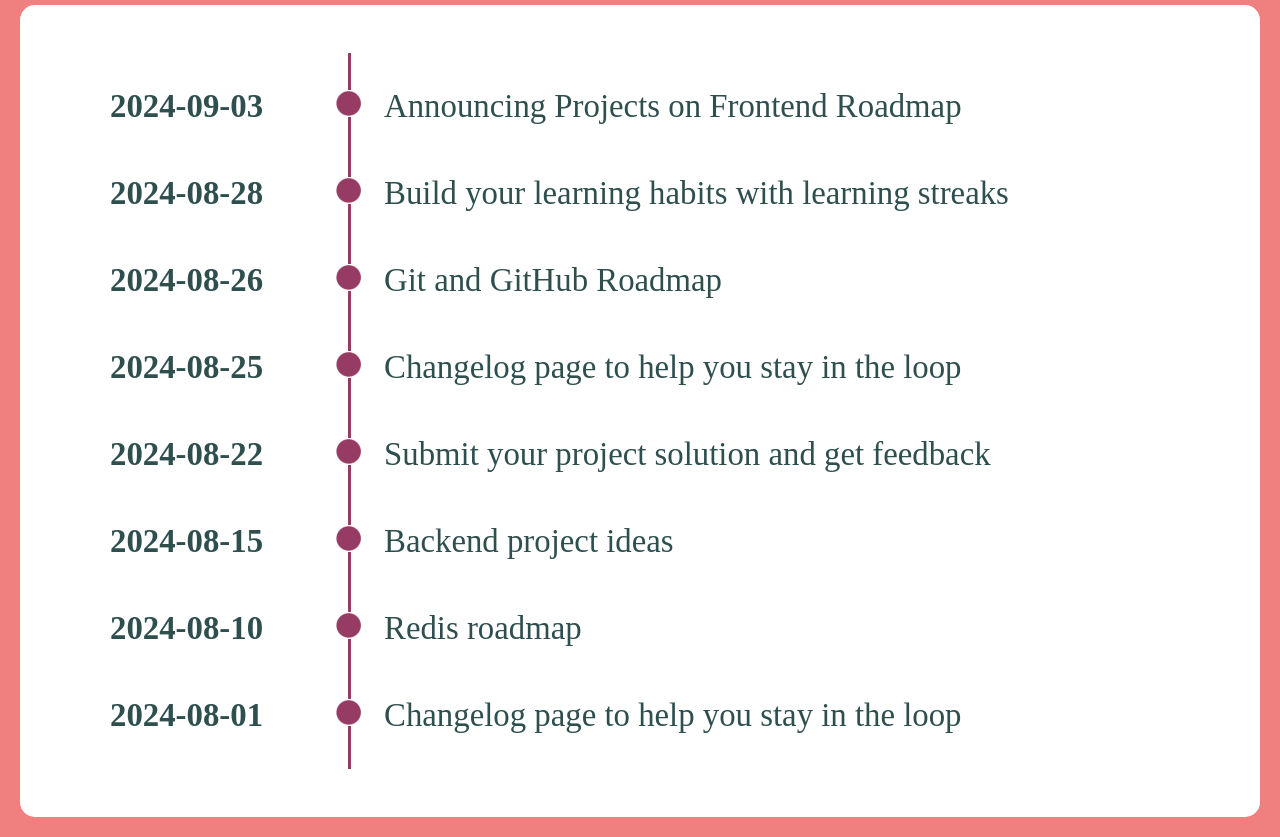
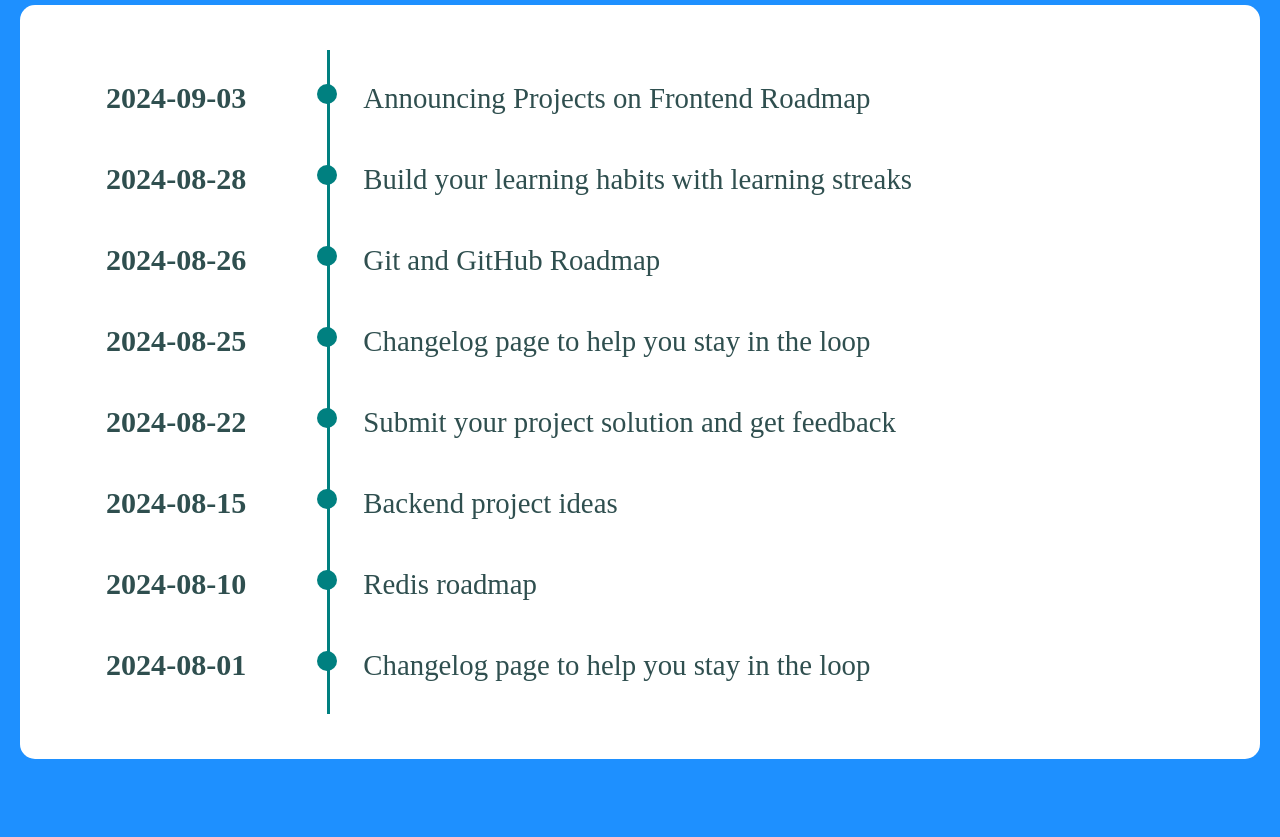
Before and after one commit to CoderAlchemy24/changelog, a website: page index.html in a window 1280 px wide. Shown: the part 67-904 px from the top of the page. After the commit the page ends 846 px from the top, so only its background shows below. Drawn offline with Linux system fonts and the light colour scheme.

Commit message:
svg circle added

```diff
--- a/style.css
+++ b/style.css
@@ -1,5 +1,5 @@
 body{
-    background-color: lightcoral;
+    background-color: dodgerblue;
     color:darkslategray;
     text-align: center;
     margin:0;
@@ -28,18 +28,18 @@
 }
 
 
-li { margin: 20px;
+li { margin: 16px;
      padding:15px}
 
 #date {
     list-style-type: none;
 
-   border-right: 3px solid rgb(150,60,100);
+   border-right: 3px solid teal;
 
     padding-right: 50px;
 
     text-align: center;
-    font-size: 2.05rem;
+    font-size: 1.88rem;
    font-weight: 700;
 
 }
@@ -47,12 +47,12 @@
 #log {
 
 
-   margin-left: -42px;
+   margin-left: -38px;
     /* list-style-type: none;
     */
-    list-style-image: url('./images/circle-m.png');
+    list-style-image: url('./images/circle.svg');
 
-   font-size: 2.05rem;
+   font-size: 1.80rem;
     text-align: left;
 
 }
```
Also changed, not shown: main.js (+15 -1 lines), images/circle.svg (added).
